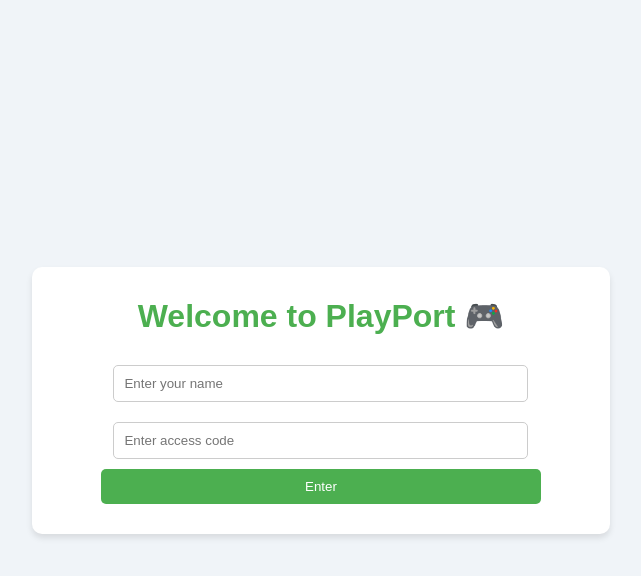
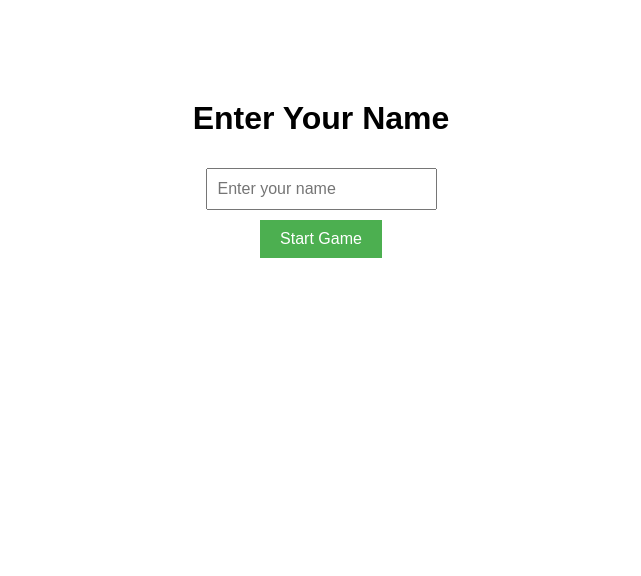
Before and after one commit to SAAH-TECH/playport, a plain HTML site: page index.html in a window 1280 px wide. Shown: the whole page, without its empty margins (319-960 px from the left). Drawn offline with Linux system fonts and the light colour scheme.

Commit message:
Update index.html

```diff
--- a/index.html
+++ b/index.html
@@ -1,19 +1,48 @@
 <!DOCTYPE html>
 <html lang="en">
 <head>
-  <meta charset="UTF-8" />
-  <meta name="viewport" content="width=device-width, initial-scale=1.0"/>
-  <title>PlayPort Login</title>
-  <link rel="stylesheet" href="style.css" />
+    <meta charset="UTF-8">
+    <meta name="viewport" content="width=device-width, initial-scale=1.0">
+    <title>Enter Your Name</title>
+    <style>
+        body {
+            font-family: Arial, sans-serif;
+            text-align: center;
+            margin-top: 100px;
+        }
+        input {
+            padding: 10px;
+            font-size: 16px;
+            margin: 10px;
+        }
+        button {
+            padding: 10px 20px;
+            font-size: 16px;
+            cursor: pointer;
+            background-color: #4CAF50;
+            color: white;
+            border: none;
+        }
+    </style>
 </head>
 <body>
-  <div class="login-container">
-    <h1>Welcome to PlayPort 🎮</h1>
-    <input type="text" id="name" placeholder="Enter your name" required />
-    <input type="password" id="password" placeholder="Enter access code" required />
-    <button onclick="login()">Enter</button>
-  </div>
 
-  <script src="script.js"></script>
+    <h1>Enter Your Name</h1>
+
+    <form id="username-form">
+        <input type="text" id="username" placeholder="Enter your name" required><br>
+        <button type="submit">Start Game</button>
+    </form>
+
+    <script>
+    document.getElementById("username-form").addEventListener("submit", function(e) {
+        e.preventDefault();
+
+        const username = document.getElementById("username").value;
+        sessionStorage.setItem("username", username);
+        window.location.href = "game-options.html";  // Make sure this is your actual game page
+    });
+    </script>
+
 </body>
 </html>
```
